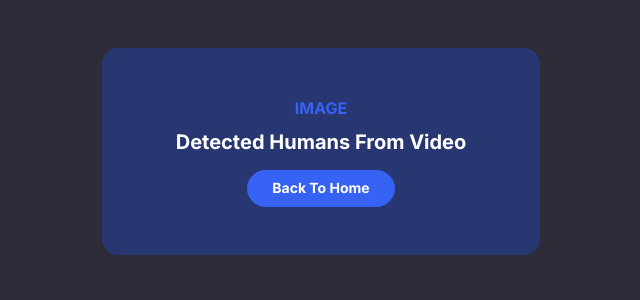
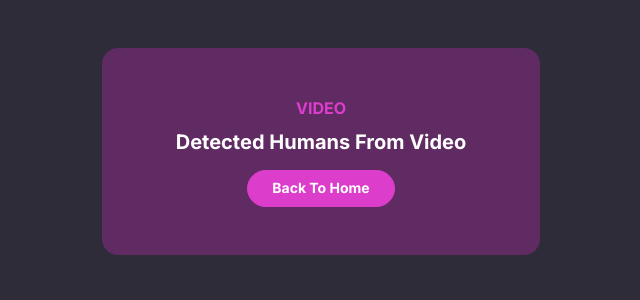
Before and after one commit to buriihenry/Real-Time-Human-Detection, a Flask app: template templates/video.html in a window 1280 px wide. Shown: the part 152-452 px from the top of the page, without its empty margins (319-959 px from the left). Run offline with Flask 2, Linux system fonts and the light colour scheme; the template is opened without the code that fills it, so the values that code supplies are empty; some libraries are stand-ins or nearby versions.

Commit message:
Modified Video and Photo #Code

```diff
--- a/app.py
+++ b/app.py
@@ -18,7 +18,7 @@ def home():
 # route the app to the image detection page
 @app.route("/image")
 def image():
-    image = cv2.imread("family.jpg")
+    image = cv2.imread("family5.jpg")
     image = imutils.resize(image, width=min(500, image.shape[1]))
     regions, _ = hog.detectMultiScale(image, winStride=(4, 4), padding=(4, 4), scale = 1.05)
     for (x, y, w, h) in regions:
@@ -37,17 +37,17 @@ def video():
         ret, image = cap.read()
         if ret:
             image = imutils.resize(image, width=min(500, image.shape[1]))
-            regions, _ = hog.detectMultiScale(image, winStride=(4, 4), padding=(4, 4), scale = 1.05)
+            regions, _ = hog.detectMultiScale(image, winStride=(4, 4), padding=(4, 4), scale=1.05)
             for (x, y, w, h) in regions:
                 cv2.rectangle(image, (x, y), (x + w, y + h), (0, 0, 255), 2)
-            cv2.putText(image, f"Total Persons: {len(regions)}", (20, 315), cv2.FONT_ITALIC, 0.5, (0, 0,255), 1)
+            cv2.putText(image, f"Total Persons: {len(regions)}", (20, 250), cv2.FONT_ITALIC, 0.5, (0, 0, 255), 1)
             cv2.imshow("Human Detection from Video", image)
             if cv2.waitKey(1) & 0xFF == ord('q'):
                 cv2.destroyAllWindows()
                 break
-            else:
-                break
-    return render_template("vidoe.html")
+        else:
+            break
+    return render_template("video.html")
 
 # route the app to the webcam detection page
 @app.route("/webcam")
--- a/templates/video.html
+++ b/templates/video.html
@@ -1,9 +1,9 @@
 <!DOCTYPE html>
 <html lang="en">
+
 <head>
-    <meta charset="UTF-8">
-    <meta http-equiv="X-UA-Compatible" content="IE=edge">
-    <meta name="viewport" content="width=device-width, initial-scale=1.0">
+    <meta charset="utf-8">
+    <meta name="viewport" content="width=device-width, initial-scale=1.0, shrink-to-fit=no">
     <title>Human Detection</title>
     <link rel="stylesheet" href="/static/assets/bootstrap/css/bootstrap.min.css">
     <link rel="stylesheet" href="https://fonts.googleapis.com/css?family=Inter:300italic,400italic,600italic,700italic,800italic,400,300,600,700,800&amp;display=swap">
@@ -27,10 +27,10 @@
             <div class="mx-auto" style="max-width: 900px;">
                 <div class="row row-cols-1 row-cols-md-2 d-flex justify-content-center">
                     <div class="col mb-4">
-                        <div class="card bg-primary-light">
+                        <div class="card bg-secondary-light">
                             <div class="card-body text-center px-4 py-5 px-md-5">
-                                <p class="fw-bold text-primary card-text mb-2">IMAGE</p>
-                                <h5 class="fw-bold card-title mb-3">Detected Humans From Video</h5><button class="btn btn-primary btn-sm" type="button" onclick="window.location.href='home'">Back To Home</button>
+                                <p class="fw-bold text-secondary card-text mb-2">VIDEO</p>
+                                <h5 class="fw-bold card-title mb-3">Detected Humans From Video</h5><button class="btn btn-secondary btn-sm" type="button" onclick="window.location.href='home'">Back To Home</button>
                             </div>
                         </div>
                     </div>
@@ -43,5 +43,4 @@
     <script src="/static/assets/js/bold-and-dark.js"></script>
 </body>
 
-
 </html>
```
Also changed, not shown: family2.jpg (added), family3.jpg (added), family4.jpg (added), family5.jpg (added), 1 other file.
